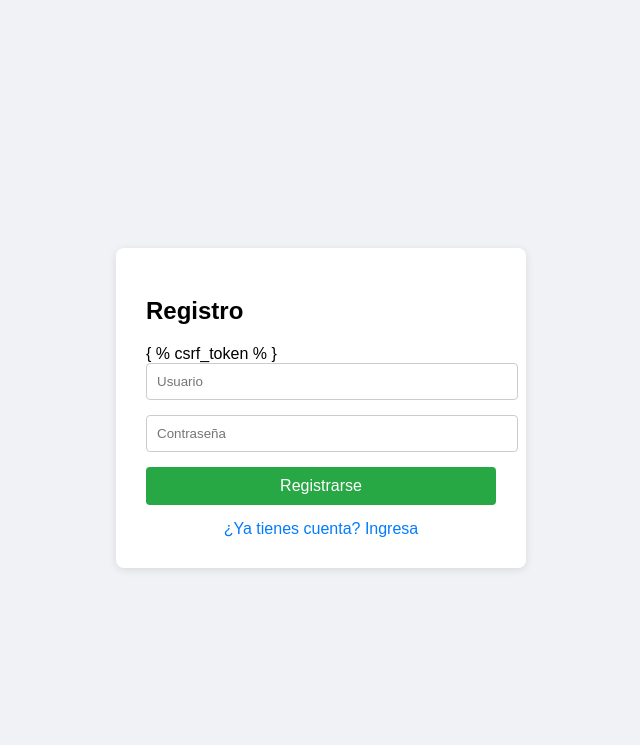
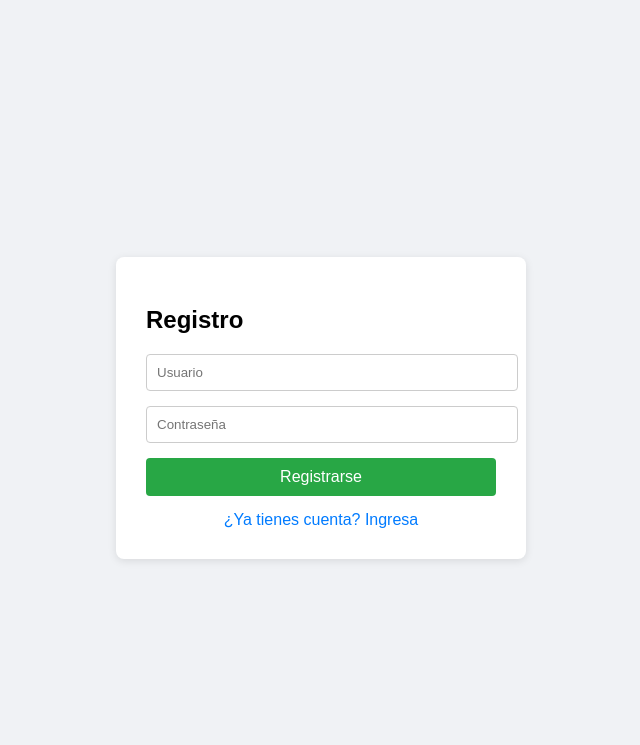
Before and after one commit to JARG081/django01, a Django app: page /register/ in a window 1280 px wide. Shown: the top 745 px of the page, without its empty margins (319-959 px from the left). Run offline with Django 4.2, Linux system fonts and the light colour scheme.

Commit message:
quitamos @csrf exempt

```diff
--- a/example/templates/login.html
+++ b/example/templates/login.html
@@ -18,7 +18,7 @@
     <div class="container">
         <h2>Ingresar</h2>
         <form method="post">
-            { % csrf_token % }
+            {% csrf_token %}
             <input type="text" name="username" placeholder="Usuario" required>
             <input type="password" name="password" placeholder="Contraseña" required>
             <button type="submit">Ingresar</button>
--- a/example/templates/register.html
+++ b/example/templates/register.html
@@ -18,7 +18,7 @@
     <div class="container">
         <h2>Registro</h2>
         <form method="post">
-            { % csrf_token % }
+            {% csrf_token %}
             <input type="text" name="username" placeholder="Usuario" required>
             <input type="password" name="password" placeholder="Contraseña" required>
             <button type="submit">Registrarse</button>
--- a/example/views.py
+++ b/example/views.py
@@ -19,7 +19,6 @@ def index(request):
     return HttpResponseRedirect('/login/')
 
 # LOGIN (sin CSRF)
-@csrf_exempt
 def login(request):
     if request.method == "POST":
         username = request.POST.get("username")
@@ -51,7 +50,6 @@ def login(request):
     return render(request, "login.html")
 
 # REGISTRO (sin CSRF)
-@csrf_exempt
 def register(request):
     if request.method == "POST":
         nick = request.POST.get("username")
```
